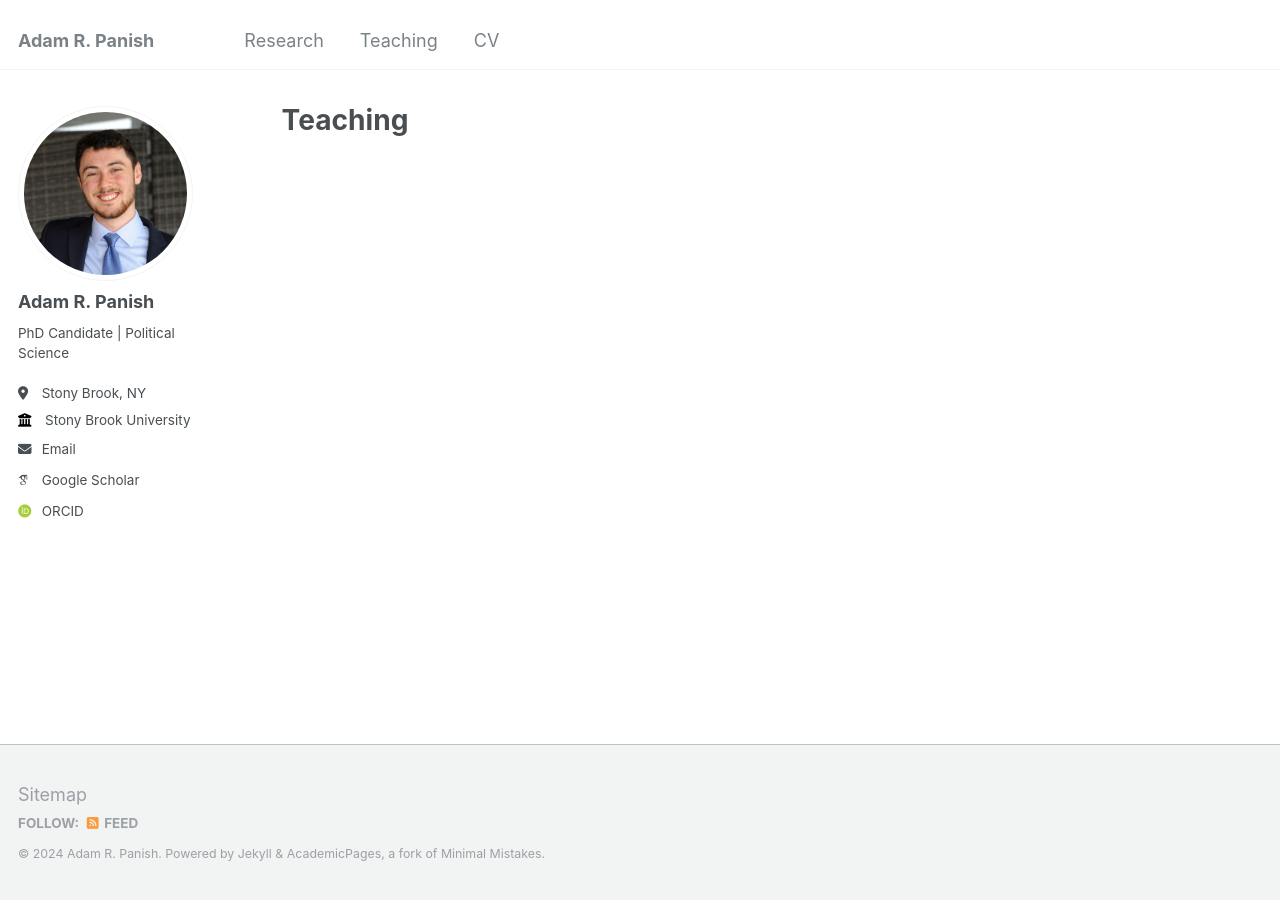
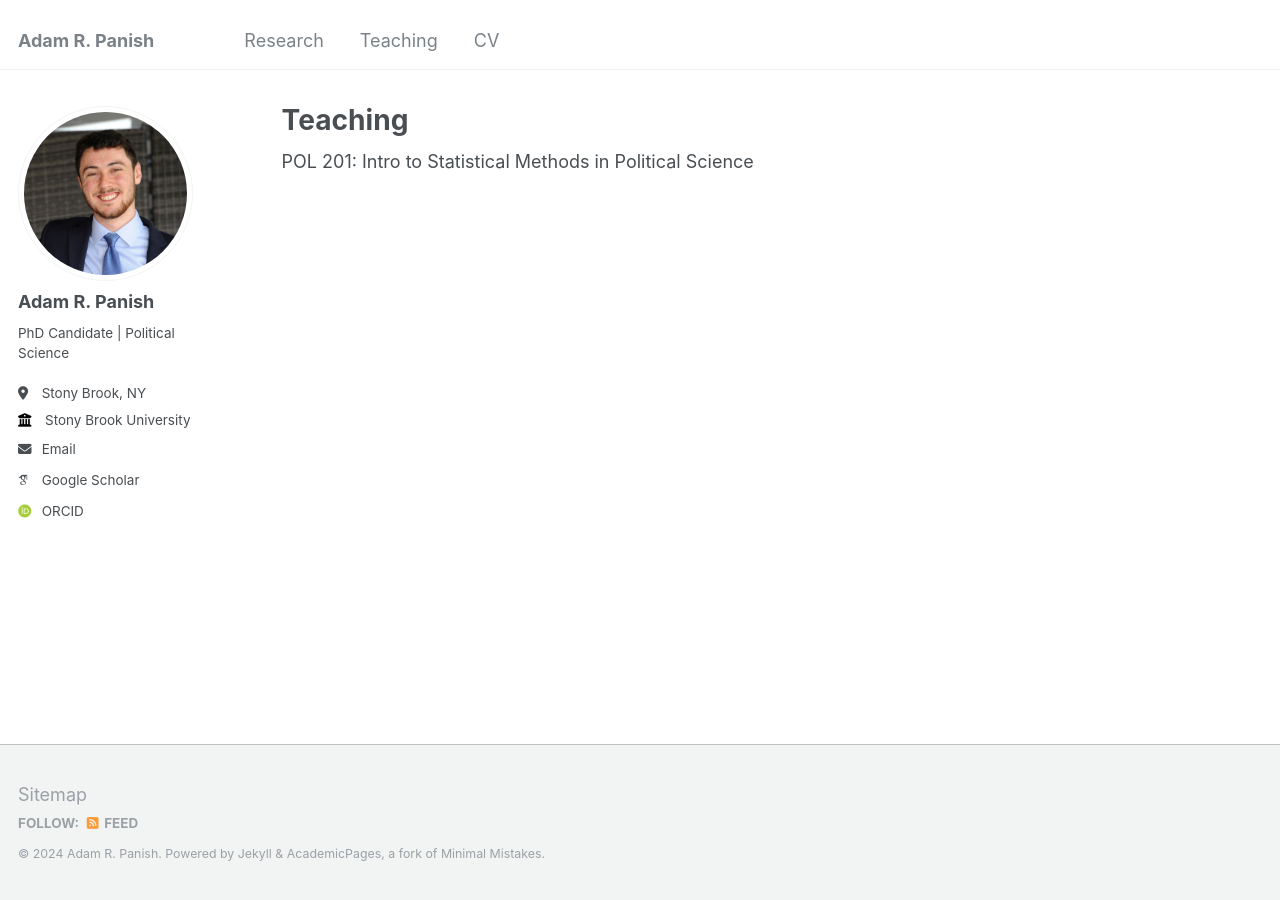
Before and after one commit to adampanish/adampanish.github.io, a Jekyll site: the page built from _pages/teaching.html, in a window 1280 px wide. Built offline with Jekyll 4.4.1, drawn with Linux system fonts in a browser that asks for light colours; some web fonts are replaced.

Commit message:
Update teaching.html

```diff
--- a/_pages/teaching.html
+++ b/_pages/teaching.html
@@ -5,8 +5,4 @@
 author_profile: true
 ---
 
-{% include base_path %}
-
-{% for post in site.teaching reversed %}
-  {% include archive-single.html %}
-{% endfor %}
+POL 201: Intro to Statistical Methods in Political Science
```
